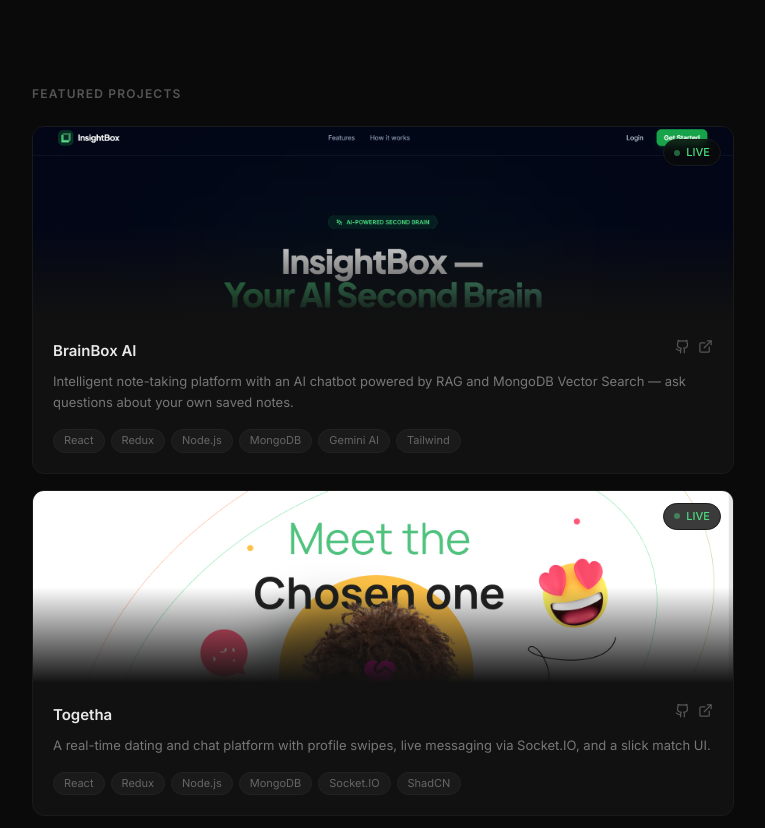
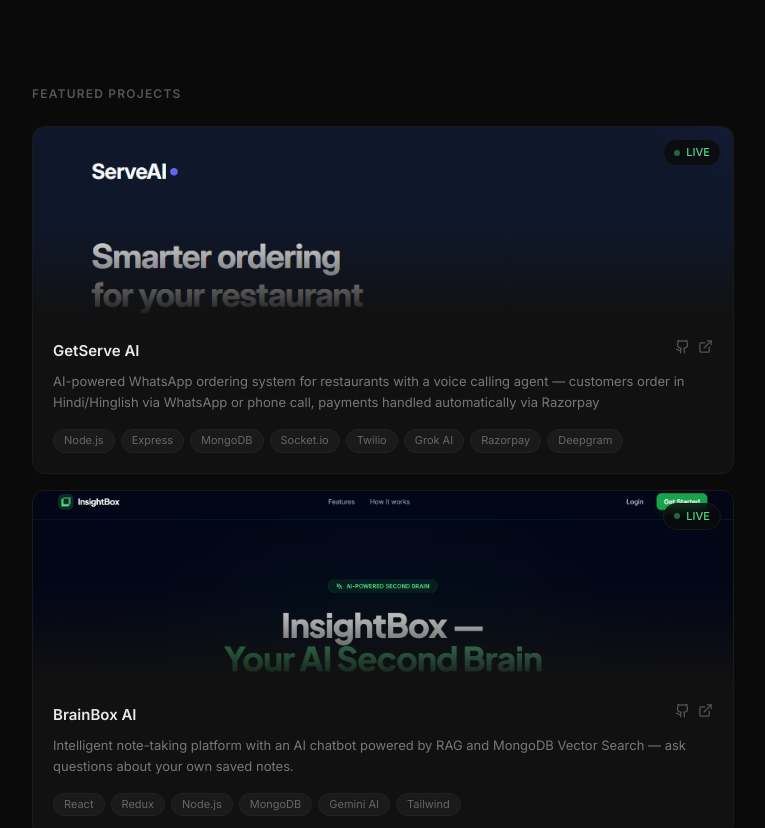
Before and after one commit to rohittt-29/Portfolio, a Next.js app: page / in a window 1280 px wide. Shown: the part 941-1769 px from the top of the page, without its empty margins (257-1022 px from the left). Built offline with nearby package versions, Linux system fonts and the light colour scheme; no server answers.

Commit message:
feat: add ProjectGrid component and project thumbnail image

```diff
--- a/components/ProjectGrid.tsx
+++ b/components/ProjectGrid.tsx
@@ -12,6 +12,16 @@ interface Project {
 }
 
 const projects: Project[] = [
+  {
+    title: 'GetServe AI',
+    description:
+      'AI-powered WhatsApp ordering system for restaurants with a voice calling agent — customers order in Hindi/Hinglish via WhatsApp or phone call, payments handled automatically via Razorpay',
+    image: '/getServe.png',
+    gitLink: 'https://github.com/rohittt-29/Restaurant-Dashboard',
+    liveLink: 'https://getserveai.vercel.app/',
+    tags: ['Node.js', 'Express', 'MongoDB', 'Socket.io', 'Twilio', 'Grok AI', 'Razorpay', 'Deepgram'],
+    isLive: true,
+  },
   {
     title: 'BrainBox AI',
     description:
```
Also changed, not shown: public/getServe.png (added).
